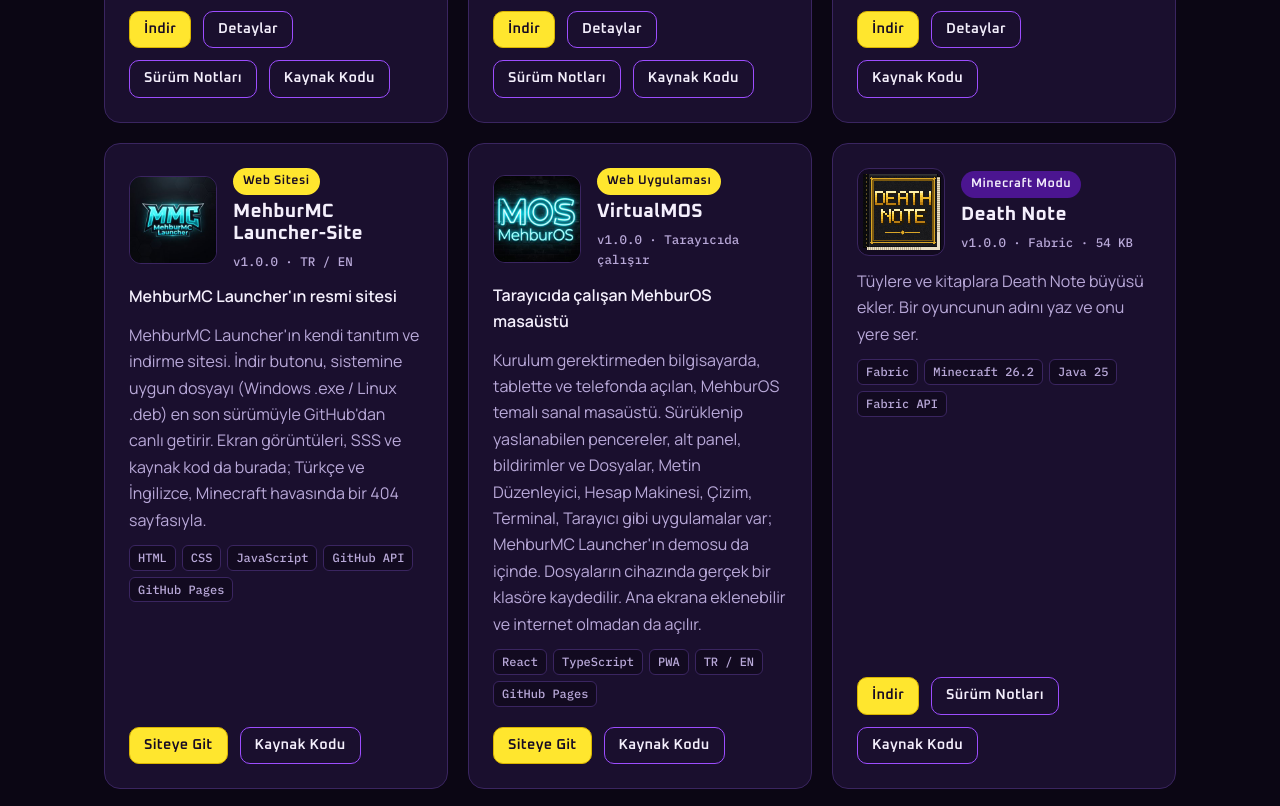
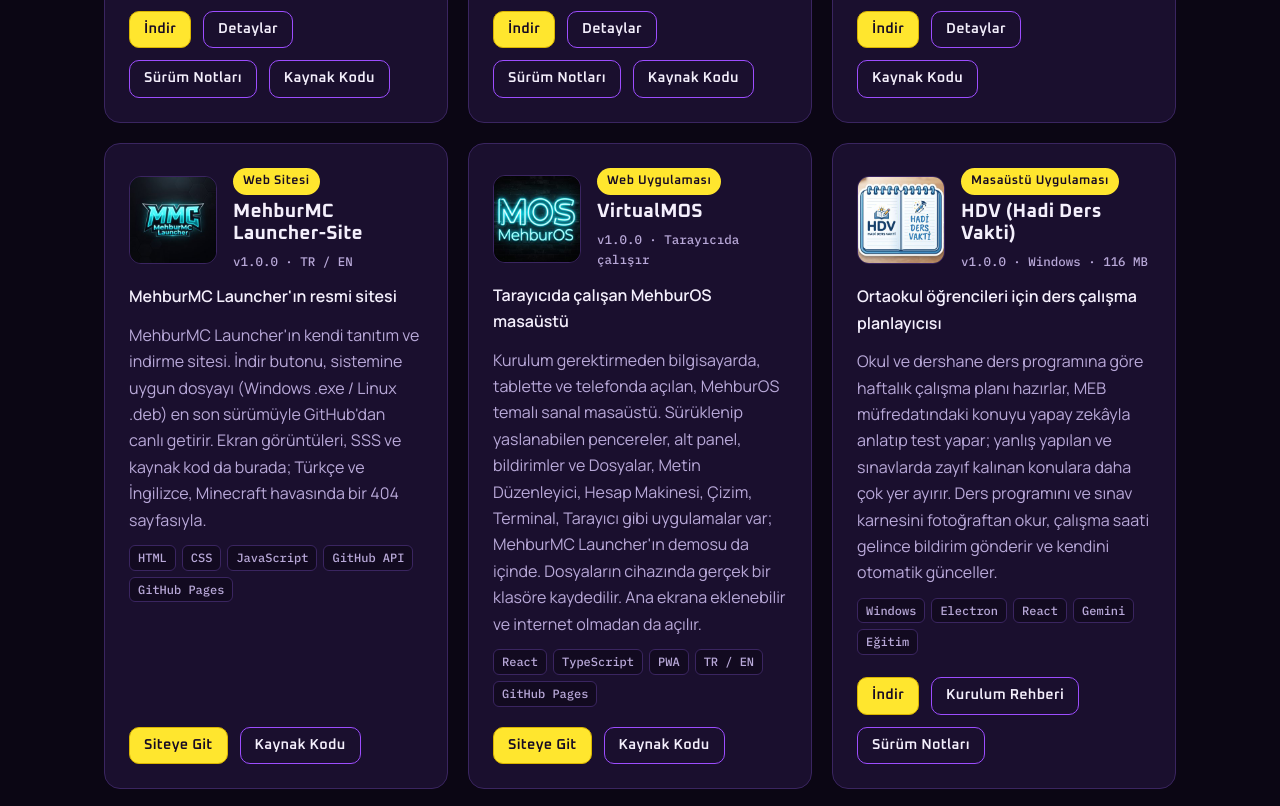
Before and after one commit to Mehbur07/mehbur07.github.io, a plain HTML site: page projelerim.html in a window 1280 px wide. Shown: the part 1060-1866 px from the top of the page. Drawn offline with Linux system fonts and the light colour scheme.

Commit message:
feat: move the HDV card to ready projects with a download button
HDV (Hadi Ders Vakti) v1.0.0 is released, so its card moves from work
in progress to ready projects. The download button fetches the latest
HDV-Kurulum.exe from the public hdv-surumler releases; add install
guide and release notes buttons, a desktop app badge and an updated
description (TR + EN). The home page counter becomes 10 ready, 7 in
development.

Co-Authored-By: Claude Opus 5.5 <noreply@anthropic.com>

```diff
--- a/assets/js/translations.js
+++ b/assets/js/translations.js
@@ -93,7 +93,7 @@ window.M07_TRANSLATIONS = {
     'home.mehpixBadge': 'Live',
     'home.mehpixText': 'The website of MehPiX, my software studio. Explore and download our projects like the PyAI chatbot and the Arduino-powered Quiz.',
     'home.mehpixCta': 'Visit Site',
-    'home.projectsCount': '9 ready · 8 in development',
+    'home.projectsCount': '10 ready · 7 in development',
     'home.projectsText': "My Minecraft launcher, my mods and the software I'm working on.",
     'home.go': 'Explore',
     'home.aboutEyebrow': "I'm Burak",
@@ -134,6 +134,8 @@ window.M07_TRANSLATIONS = {
     'projects.gs.text': 'Welcome to the Upside Down. The Nether turns red, Demogorgons hunt and Vecna waits.',
     'projects.typeWeb': 'Web App',
     'projects.typeSite': 'Website',
+    'projects.typeDesktop': 'Desktop App',
+    'projects.installGuide': 'Install Guide',
     'projects.visit': 'Visit Site',
     'projects.details': 'Details',
     'projects.w11.meta': 'Runs in the browser',
@@ -142,8 +144,8 @@ window.M07_TRANSLATIONS = {
     'projects.rg.meta': '3D survival game',
     'projects.rg.text': 'My block-based 3D survival game, built with Unity. Run, dig, build and survive in a 2 million x 2 million block world. The main menu, save system and health/hunger/stamina are done; inventory and crafting are next.',
     'projects.rg.survival': 'Survival',
-    'projects.hdv.meta': 'Study planner',
-    'projects.hdv.text': 'A study app for middle school students. It builds a weekly study plan around your school and prep-course timetables, teaches the current topic from the national (MEB) curriculum with AI and then quizzes you; topics you get wrong or score low on in exams get more time.',
+    'projects.hdv.subtitle': 'A study planner for middle school students',
+    'projects.hdv.text': 'It builds a weekly study plan around your school and prep-course timetables, teaches the current topic from the national (MEB) curriculum with AI and then quizzes you; topics you get wrong or score low on in exams get more time. It reads your timetable and exam report cards from a photo, sends a notification when it is time to study and updates itself automatically.',
     'projects.hdv.edu': 'Education',
     'projects.mty.text': 'A floating, neon-cyan AI companion inspired by Verity. It chats with you through Gemini, fights for you, mines, builds houses and, when angered, turns into an 18-block-tall demon. Pitch-black nights, a flashlight and things watching from the dark await you.',
     'projects.wipTitle': "What I'm Working On",
--- a/projelerim.html
+++ b/projelerim.html
@@ -164,6 +164,30 @@
               <div class="card__footer btn-row">
                 <a class="btn btn--primary btn--sm" href="https://virtualmos.github.io/" target="_blank" rel="noopener" data-i18n="projects.visit">Siteye Git</a>
                 <a class="btn btn--ghost btn--sm" href="https://github.com/virtualmos/virtualmos.github.io" target="_blank" rel="noopener" data-i18n="projects.source">Kaynak Kodu</a>
+              </div>
+            </article>
+
+            <!-- HDV (Hadi Ders Vakti): Windows ders çalışma uygulaması. Kaynak kod gizli; kurulum dosyası
+                 herkese açık Mehbur07/hdv-surumler Releases'inden iner (her zaman en son sürüm) -->
+            <article class="card project-card">
+              <div class="project-card__head">
+                <div class="card__media"><img src="assets/img/hdv.jpg" alt="HDV (Hadi Ders Vakti) logosu" data-i18n-attr="alt:alt.hdv" width="88" height="88" loading="lazy"></div>
+                <div class="project-card__title">
+                  <span class="badge" data-i18n="projects.typeDesktop">Masaüstü Uygulaması</span>
+                  <h3>HDV (Hadi Ders Vakti)</h3>
+                  <span class="project-card__meta">v1.0.0 · Windows · 116 MB</span>
+                </div>
+              </div>
+              <p class="project-card__subtitle" data-i18n="projects.hdv.subtitle">Ortaokul öğrencileri için ders çalışma planlayıcısı</p>
+              <p data-i18n="projects.hdv.text">Okul ve dershane ders programına göre haftalık çalışma planı hazırlar, MEB müfredatındaki konuyu yapay zekâyla anlatıp test yapar; yanlış yapılan ve sınavlarda zayıf kalınan konulara daha çok yer ayırır. Ders programını ve sınav karnesini fotoğraftan okur, çalışma saati gelince bildirim gönderir ve kendini otomatik günceller.</p>
+              <ul class="tags">
+                <li class="tag">Windows</li><li class="tag">Electron</li><li class="tag">React</li><li class="tag">Gemini</li>
+                <li class="tag" data-i18n="projects.hdv.edu">Eğitim</li>
+              </ul>
+              <div class="card__footer btn-row">
+                <a class="btn btn--primary btn--sm" href="https://github.com/Mehbur07/hdv-surumler/releases/latest/download/HDV-Kurulum.exe" data-i18n="projects.download">İndir</a>
+                <a class="btn btn--ghost btn--sm" href="https://github.com/Mehbur07/hdv-surumler#readme" target="_blank" rel="noopener" data-i18n="projects.installGuide">Kurulum Rehberi</a>
+                <a class="btn btn--ghost btn--sm" href="https://github.com/Mehbur07/hdv-surumler/releases/latest" target="_blank" rel="noopener" data-i18n="projects.releaseNotes">Sürüm Notları</a>
               </div>
             </article>
 
@@ -358,23 +382,6 @@
               </div>
               <p data-i18n="projects.mmcm.text">MehburMC Launcher'ın Mac sürümü; Apple Silicon (M1 ve sonrası) ve Intel Mac'lerde çalışacak. Detaylar çok yakında!</p>
             </article>
-
-            <!-- HDV (Hadi Ders Vakti): Windows masaüstü ders çalışma planlayıcısı (repo private, bağlantı yok) -->
-            <article class="card project-card">
-              <div class="project-card__head">
-                <div class="card__media"><img src="assets/img/hdv.jpg" alt="HDV (Hadi Ders Vakti) logosu" data-i18n-attr="alt:alt.hdv" width="88" height="88" loading="lazy"></div>
-                <div class="project-card__title">
-                  <span class="badge badge--outline" data-i18n="projects.inDev">Geliştiriliyor</span>
-                  <h3>HDV (Hadi Ders Vakti)</h3>
-                  <span class="project-card__meta" data-i18n="projects.hdv.meta">Ders çalışma planlayıcısı</span>
-                </div>
-              </div>
-              <p data-i18n="projects.hdv.text">Ortaokul öğrencileri için ders çalışma uygulaması. Okul ve dershane ders programına göre haftalık çalışma planı hazırlar, MEB müfredatındaki konuyu yapay zekâyla anlatıp test yapar; yanlış yapılan ve sınavlarda zayıf kalınan konulara daha çok yer ayırır.</p>
-              <ul class="tags">
-                <li class="tag">Windows</li><li class="tag">Electron</li><li class="tag">React</li><li class="tag">Gemini</li>
-                <li class="tag" data-i18n="projects.hdv.edu">Eğitim</li>
-              </ul>
-            </article>
           </div>
         </div>
 
```
Also changed, not shown: index.html (+1 -1 lines).
